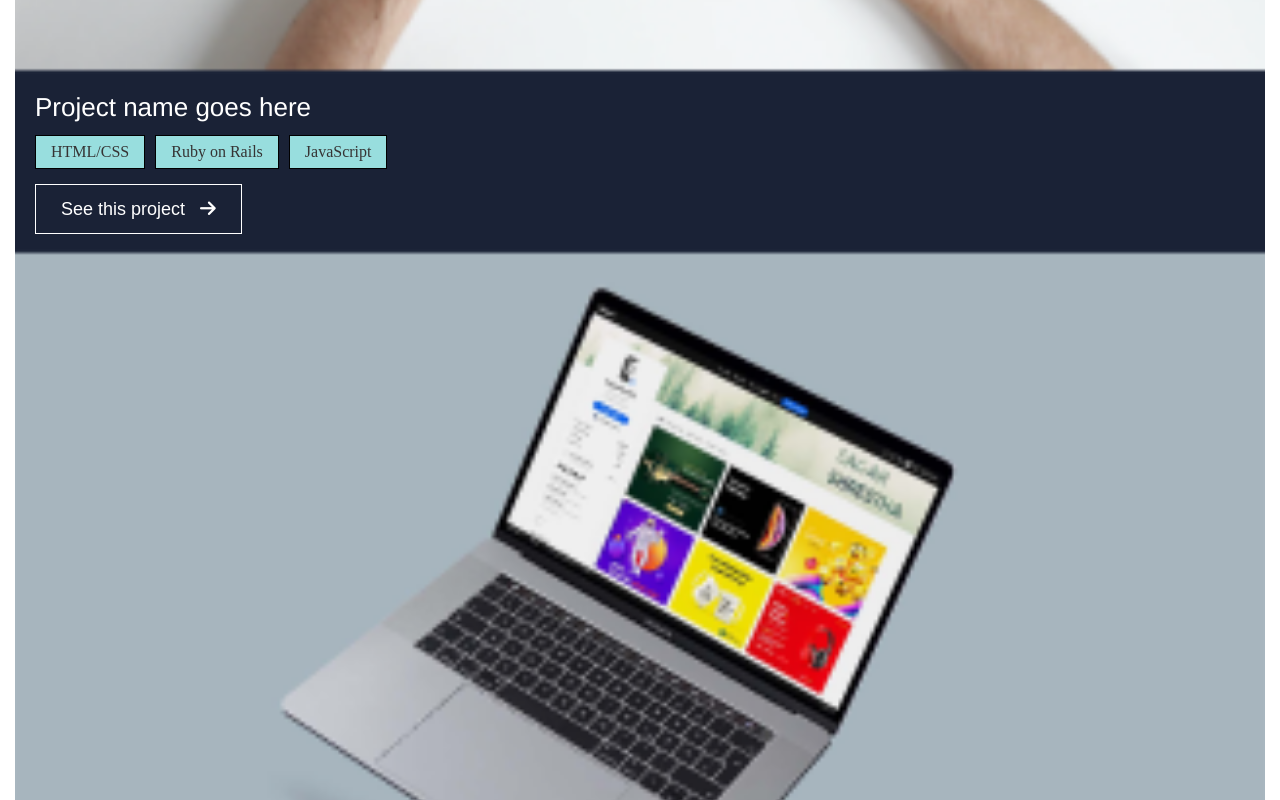
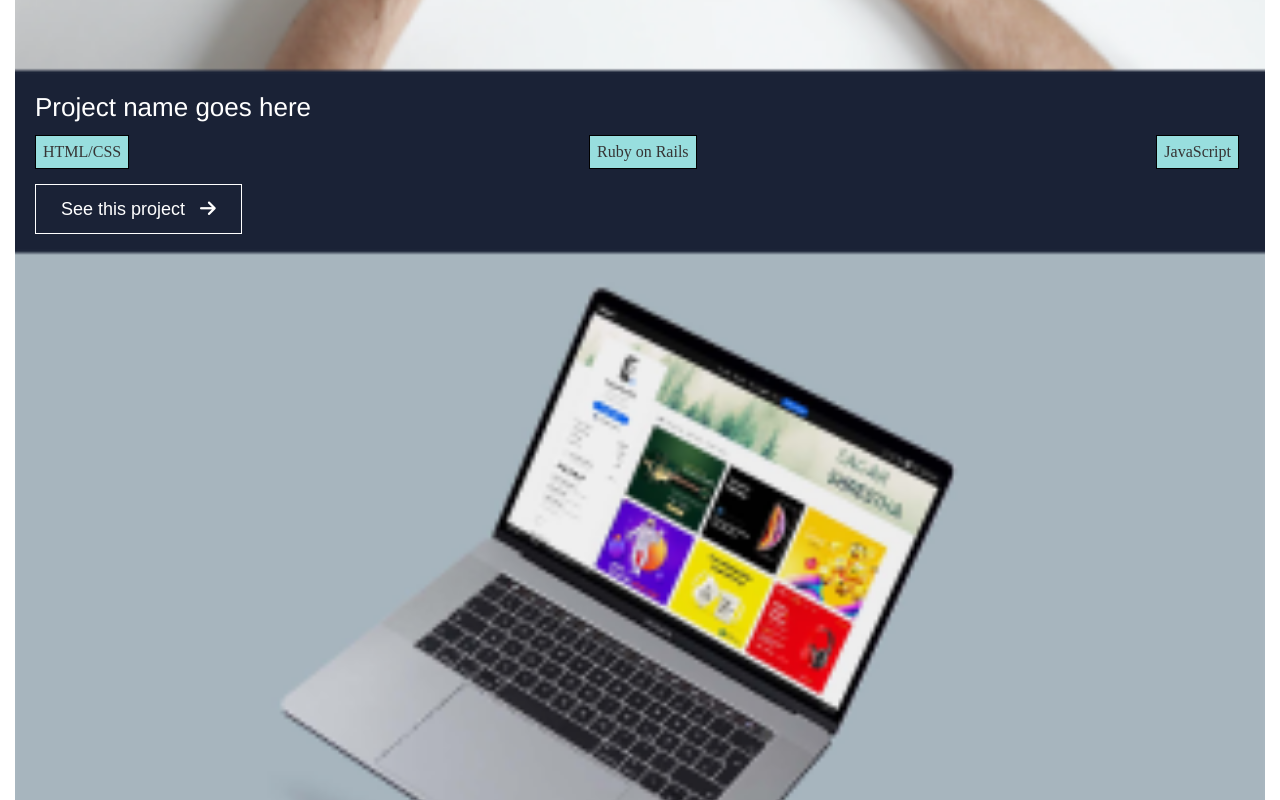
Before and after one commit to shella12/portofolio-ayesha, a website: page index.html in a window 1280 px wide. Shown: the part 1420-2220 px from the top of the page. Drawn offline with Linux system fonts and the light colour scheme.

Commit message:
Adjust CSS Alignment

```diff
--- a/style.css
+++ b/style.css
@@ -1,7 +1,8 @@
-*{
+* {
   padding: 0;
   margin: 0;
 }
+
 .container {
   display: block;
 }
@@ -34,7 +35,6 @@
 .hamburger {
   box-sizing: border-box;
   margin-right: 52px;
-
 }
 
 .rec {
@@ -124,7 +124,7 @@
 .work h1 {
   font-family: 'Playfair', sans-serif;
   font-size: 50px;
-  margin-bottom:20px ;
+  margin-bottom: 20px;
   font-weight: 400;
   line-height: 50px;
   letter-spacing: 0;
@@ -137,8 +137,6 @@
   background: #1a2236;
   justify-content: flex-start;
   color: #fff;
-
-
 }
 
 .project img {
@@ -152,7 +150,7 @@
   font-size: 26px;
   font-weight: 500;
   line-height: 16px;
-  letter-spacing: 0em;
+  letter-spacing: 0;
   text-align: left;
 }
 
@@ -161,14 +159,14 @@
   margin: 20px 20px 0 20px;
   display: flex;
   flex-wrap: wrap;
-  justify-content: flex-start;
+  justify-content: space-between;
   align-items: flex-start;
 }
 
 .project .list-tech li {
   display: inline;
-  margin-right: 10px;
-  padding: 7px 15px;
+  margin-right: 6px;
+  padding: 7px 7px;
   border: 1px solid #000;
   background: #98dede;
   text-align: center;
@@ -210,11 +208,10 @@
   font-weight: 400;
   letter-spacing: 0;
   text-align: left;
-
 }
 
 .about-us p {
-  margin:15px 0;
+  margin: 15px 0;
   text-align: justify;
 }
 
@@ -250,13 +247,14 @@
 }
 
 .about-us .skills {
-  padding: 42px;
+  padding: 72px 32px;
   margin: 20px 0;
   color: #fff;
 }
-.about-us .skills ul{
+
+.about-us .skills ul {
   padding: 5px;
-  margin: 0 20px ;
+  margin: 0 20px;
 }
 
 .about-us .lang {
```
